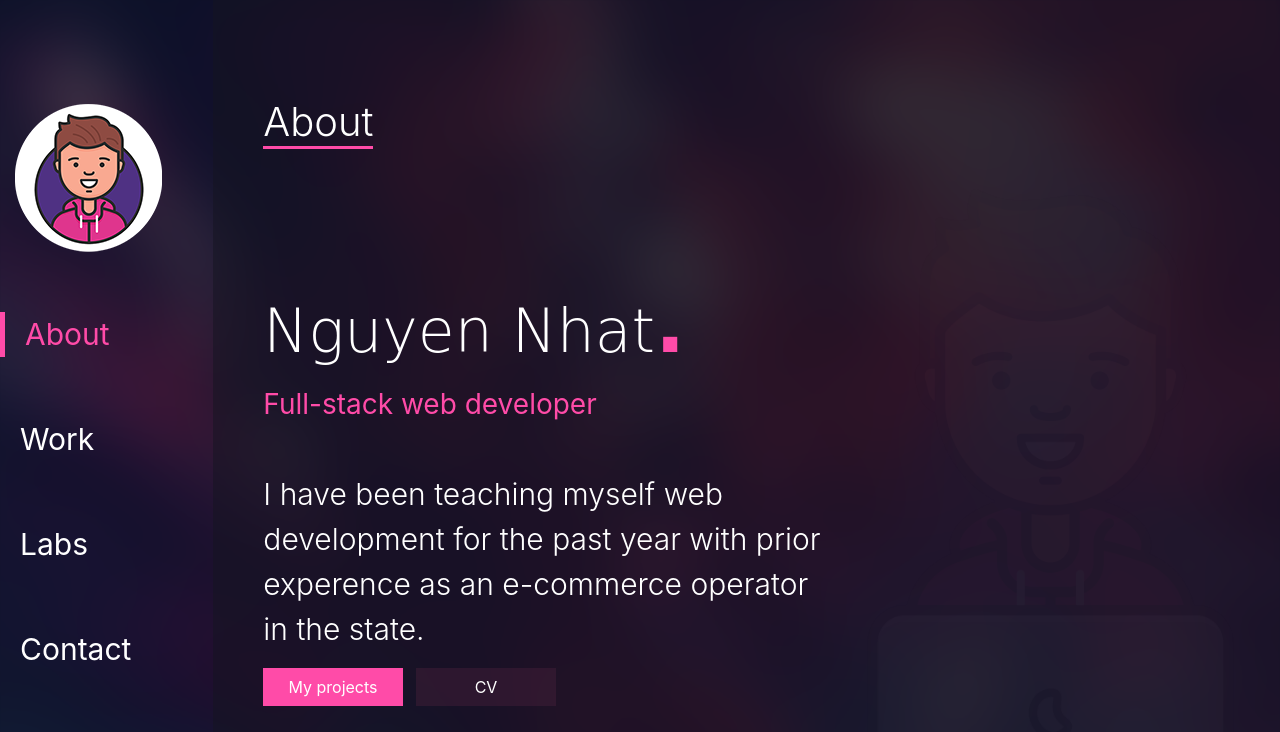
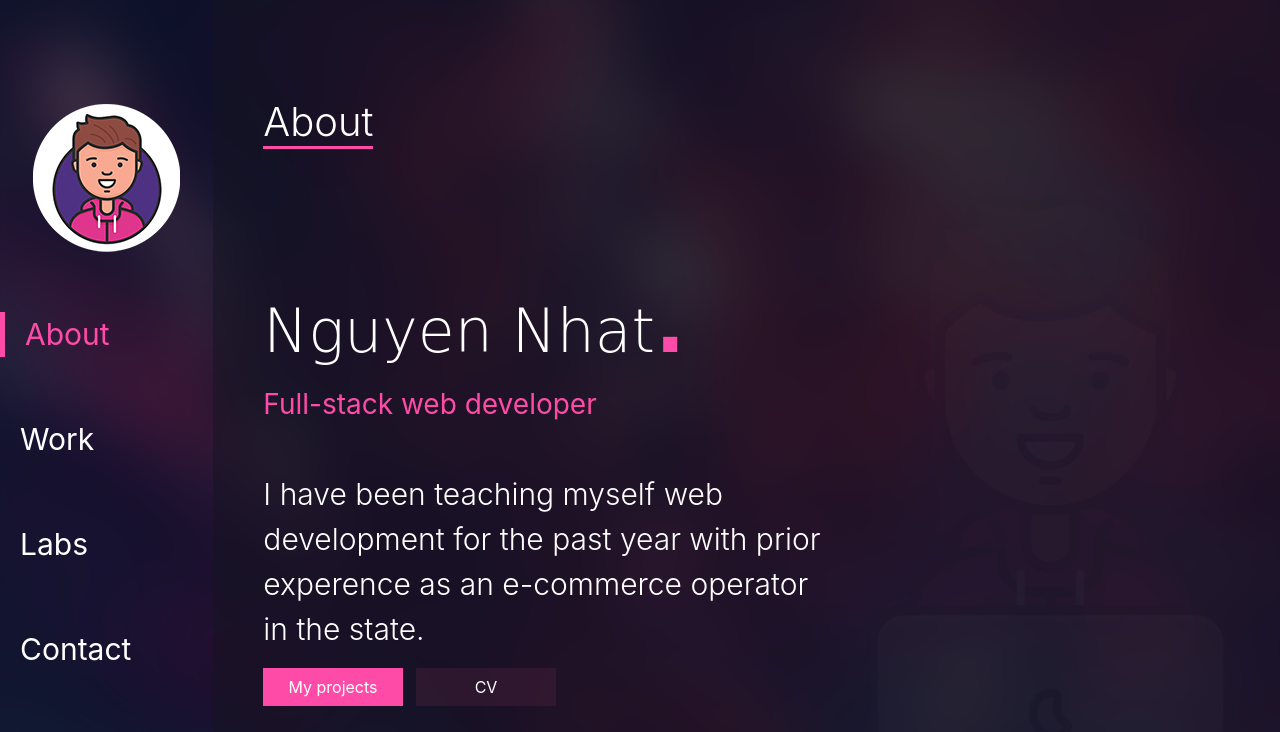
Before and after one commit to leonadvice/portfolio-app, a website: page public/index.html in a window 1280 px wide. Shown: the top 732 px of the page. Drawn offline with Linux system fonts and the light colour scheme; some packages are replaced by stand-ins of ours; a script that the page names is missing; a web font is replaced by a local one.

Commit message:
change profile pos

```diff
--- a/public/css/style.css
+++ b/public/css/style.css
@@ -56,7 +56,7 @@ body {
 }
 
 .nav-left img {
-  margin: 104px 20px 0 0;
+  margin: 104px auto 0 auto;
 }
 
 .nav-left ul.navigate {
```
